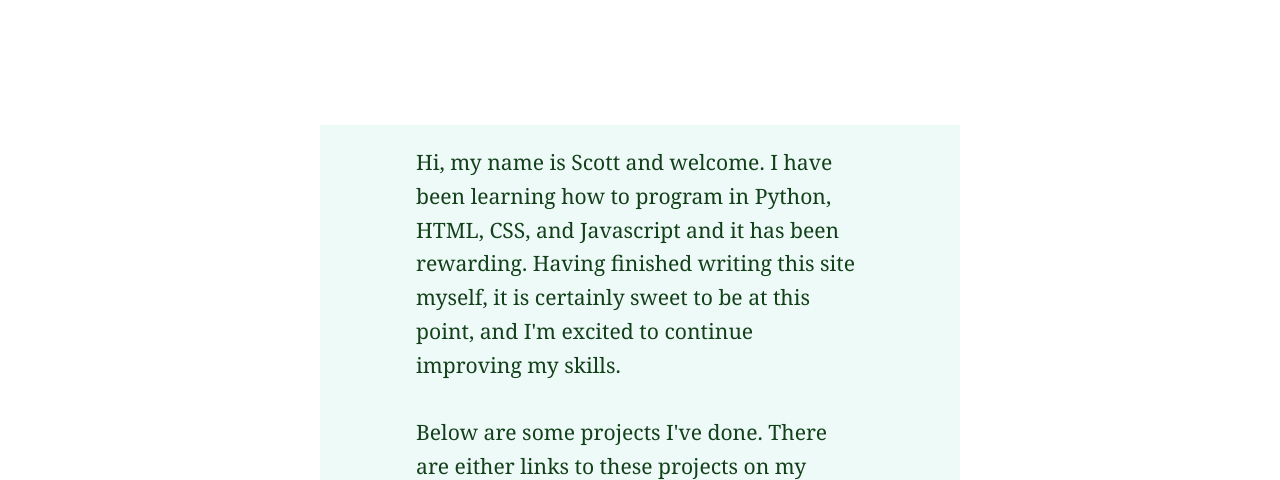
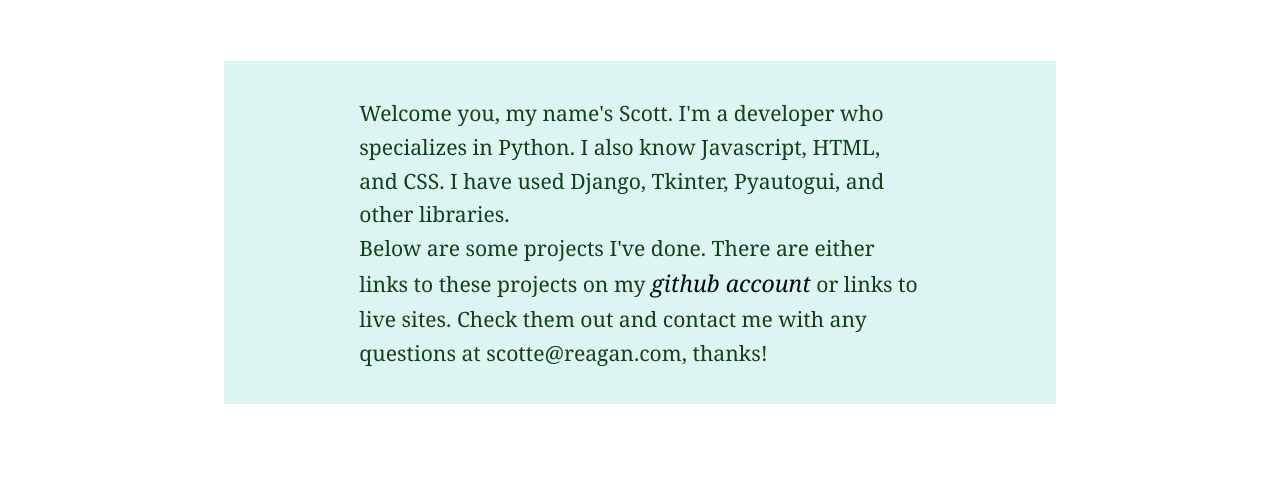
Before and after one commit to scotteifel/MySite, a website built with Parcel: page index.html in a window 1280 px wide. Shown: the part 113-593 px from the top of the page. Built offline with nearby package versions, Linux system fonts and the light colour scheme.

Commit message:
removed shadow from grid components. Changed blurb and colors

```diff
--- a/index.html
+++ b/index.html
@@ -29,12 +29,6 @@
     </button>
   </header>
 
-  <!-- <div class="hero-text-box">
-    <h1>'The desire accomplished is sweet to the soul'</h1>
-    <h3>-Proverbs 13:19a</h3>
-  </div> -->
-  <br>
-  <br>
   <br>
   <br>
 
@@ -42,17 +36,12 @@
     <section class="description">
       <div class="blurb" id="blurb">
         <p>
-          Hi, my name is Scott and welcome. I have been learning how
-          to program
-          in Python, HTML, CSS, and
-          Javascript and it has been rewarding. Having finished writing this site myself, it is
-          certainly sweet to be at this point, and I'm excited to continue
-          improving my skills. <br><br>
+          Welcome you, my name's Scott. I'm a developer who specializes in Python.  I also know Javascript, HTML, and CSS.  I have used Django, Tkinter, Pyautogui, and other libraries.
+          <br>
           Below are some projects I've done. There are either links to these projects on my
-          <a href="https://github.com/scotteifel" id="github--link" target="blank">github page</a> or links to live
-          sites. Feel
-          free to check
-          them out and contact me with any questions at scotte@reagan.com. Thanks!
+          <a href="https://github.com/scotteifel" id="github--link" target="blank">github account</a> or links to live
+          sites. Check
+          them out and contact me with any questions at scotte@reagan.com, thanks!
         </p>
       </div>
     </section>
--- a/src/css/main.css
+++ b/src/css/main.css
@@ -79,7 +79,8 @@
   justify-content: space-between;
   list-style: none;
   background-color: var(--header_background);
-  background-image: linear-gradient(to bottom, #eefaf8, #51cfbc);
+  /* background-image: linear-gradient(to bottom, #eefaf8, #51cfbc); */
+  background-image: linear-gradient(to bottom, #eefaf8, #a8e7de);
   border-radius: 1px;
 }
 
@@ -158,9 +159,12 @@
 /*  ///////////////////////  */
 
 .description {
-  width: 50%;
+  width: 65%;
   background-color: #eefaf8;
+  background-color: #dcf5f2;
+  /* border-radius: 15px; */
   margin: 0 auto;
+  padding:15px
 }
 
 .blurb {
@@ -179,10 +183,12 @@
 
 #github--link {
   display: inline-block;
-  color: #0000ee;
+  /* color: #0000ee;
+  color: #317c71; */
   padding: 0px;
   text-decoration: none;
   border-bottom: transparent;
+  font-style: italic;
 }
 
 #github--link:hover {
@@ -210,10 +216,9 @@
 .project li {
   margin-bottom: 40px;
   background-color: #f1f3f5;
-  border-radius: 10px;
+  border-radius: 7px;
   padding: 12px;
   transition: transform 0.3s;
-  box-shadow: 1px 1px grey;
 }
 
 /* .project li:hover {
```
